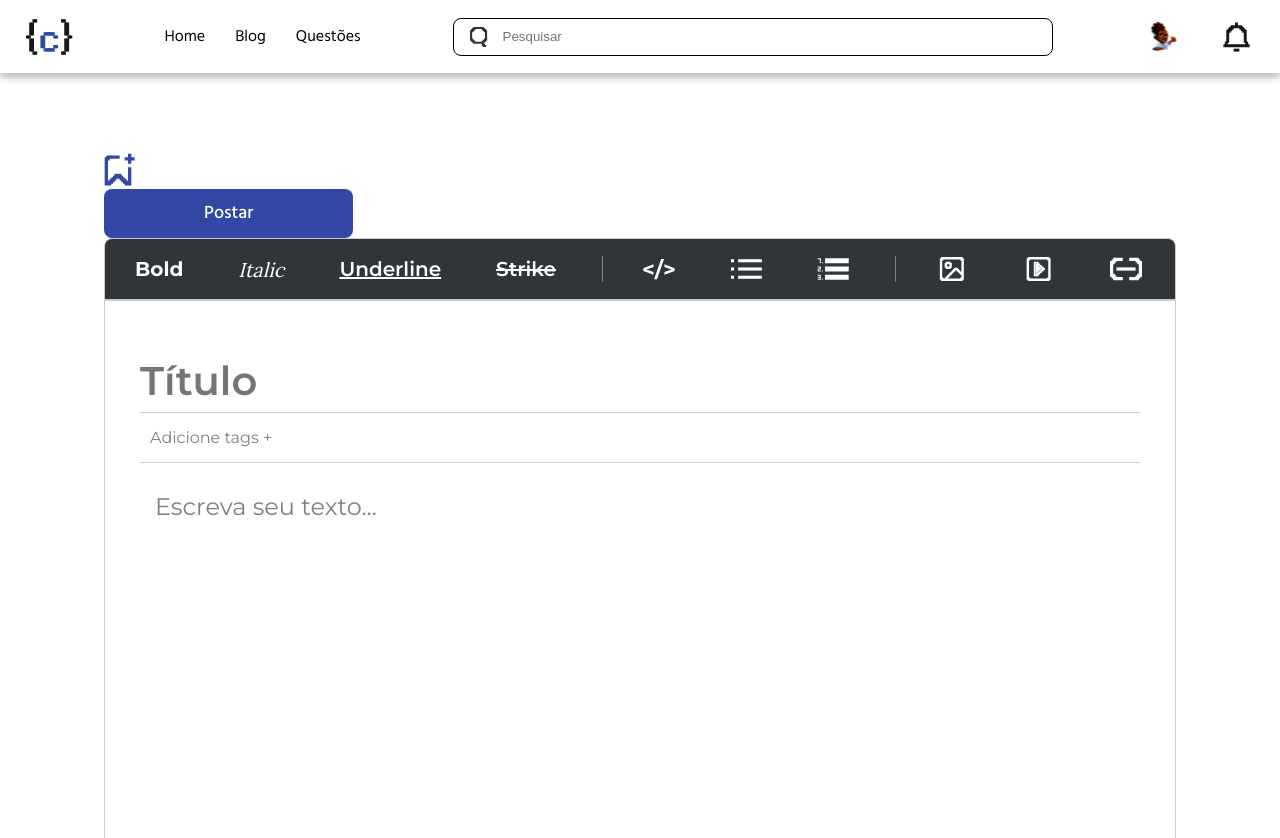
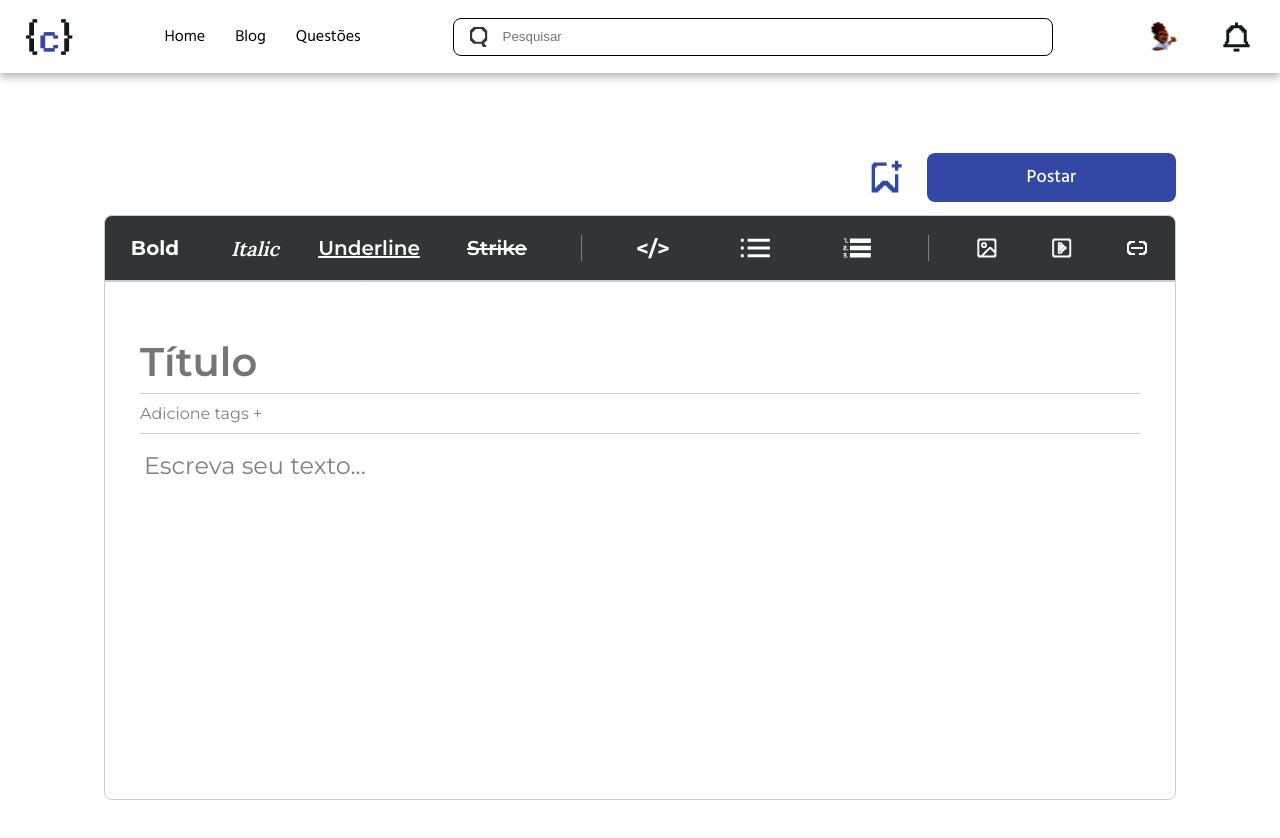
Before and after one commit to code-trouble/SD.Code-Trouble.Frontend, a React (Vite) app: page /test in a window 1280 px wide. Shown: the top 838 px of the page. Built offline with nearby package versions, Linux system fonts and the light colour scheme.

Commit message:
styling: kept styling the component, did many changes

```diff
--- a/src/styles/sass/components/PostWriter/_postWriter.scss
+++ b/src/styles/sass/components/PostWriter/_postWriter.scss
@@ -2,14 +2,29 @@
     width: 67em;
     margin: 80px auto;
     position: relative;
+
+    .submitArea {
+        display: flex;
+        justify-content: flex-end!important;
+
+        .submitButtons {
+            display: flex;
+            gap: 25px;
+            margin-bottom: 13px;
+        }
+    }
+
+    .ql-toolbar.ql-snow .ql-formats {
+        margin-right: 0px;
+    }
 
     .separator {
         display: inline-block;
         height: 26px;
         width: 1px;
         background-color: #808080;
-        margin-left: 26px;
-        margin-right: 35px;
+        margin-left: 20px;
+        margin-right: 20px;
         border-left: 1px solid transparent;
     }
 
@@ -18,25 +33,17 @@
         top: 0;
         z-index: 10;
         background-color: $onyx;
-        padding: 17px 25px !important;
+        padding: 0!important;
         border-top-left-radius: 8px;
         border-top-right-radius: 8px;
         display: flex;
         align-items: center;
-
+        overflow: hidden;
 
         .ql-formats {
             display: flex;
             justify-content: center;
 
-            :hover {
-                cursor: pointer;
-            }
-
-
-            > :not(:last-child) {
-                margin-right: 45px;
-            }
 
             button {
                 display: flex;
@@ -46,54 +53,116 @@
                 cursor: pointer;
                 background: none;
                 border: none;
-                width: fit-content;
+                position: relative;
                 font-family: $montserratFont;
+                height: 64px;
+            }
+            button:hover {
+                cursor: pointer;
+                background-color: rgba(217, 217, 217, 0.1);
+                color: white;
+            }
 
-                img {
-                    width: 32px;
-                    height: 24px;
-                }
+            button:hover {
+                cursor: pointer;
+                background-color: rgba(217, 217, 217, 0.1);
+                color: white;
+            }
+
+            button::after {
+                content: attr(data-tooltip); /* Use the data-tooltip attribute */
+                position: absolute;
+                bottom: 100%; /* Position the bubble above the button */
+                left: 50%;
+                transform: translateX(-50%);
+                background-color: rgba(217, 217, 217, 0.9);
+                color: white;
+                padding: 5px 10px;
+                border-radius: 5px;
+                font-size: 14px;
+                white-space: nowrap;
+                opacity: 0;
+                visibility: hidden;
+                transition: opacity 0.2s ease-in-out, visibility 0.2s ease-in-out;
+                z-index: 1000;
+            }
+
+            button:hover::after {
+                opacity: 1;
+                visibility: visible;
             }
 
             .ql-bold {
+                display: flex;
+                justify-content: center;
+                width: 100px;
                 font-weight: bold;
+
             }
 
             .ql-italic {
+                display: flex;
+                justify-content: center;
+                width: 100px;
                 font-family: $loraItalicFont;
                 font-style: italic;
+                font-weight: 600
             }
 
             .ql-underline {
+                display: flex;
+                justify-content: center;
+                width: 128px;
                 text-decoration: underline;
                 font-weight: 600;
             }
 
             .ql-strike {
+                display: flex;
+                justify-content: center;
+                width: 128px;
                 text-decoration: line-through;
                 font-weight: 600;
             }
         }
 
-        .ql-code-block,
-        .ql-list[value="bullet"],
-        .ql-list[value="ordered"],
         .ql-image,
         .ql-video,
         .ql-link {
-            color: white;
-            background: none;
-            border: none;
-            cursor: pointer;
             display: flex;
-            align-items: center;
             justify-content: center;
+            width: 75px;
+
+            img {
+                width: 20px;
+                height: 20px;
+            }
+        }
+
+        .ql-code-block {
+            display: flex;
+            justify-content: center;
+            width: 102px;
 
             img {
                 width: 32px;
                 height: 24px;
             }
         }
+
+
+        .ql-list[value="bullet"],
+        .ql-list[value="ordered"] {
+            display: flex;
+            justify-content: center;
+            width: 102px;
+
+            img {
+                width: 30px;
+                height: 20px;
+            }
+        }
+
     }
 
     .editor-container {
@@ -157,12 +226,6 @@
     }
 
     .editor-tags {
-        padding-left: 15px;
-        display: flex;
-        align-items: center;
-        margin-bottom: 15px;
-        gap: 20px;
-
         .tags-button-wrapper {
             position: relative;
         }
@@ -173,11 +236,12 @@
             width: fit-content;
             font-size: 16px;
             font-family: $montserratFont;
-            padding: 10px 0px;
+            padding: 5px 0px;
             border: none;
             background: white;
             color: gray;
             text-align: left;
+
             cursor: pointer;
 
             :hover {
@@ -194,7 +258,7 @@
     }
 
     .editor-area {
-        min-height: 700px;
+        min-height: 300px;
         height: auto;
         background-color: white;
         border: none!important;
@@ -204,6 +268,11 @@
         overflow: visible;
     }
 
+    .ql-editor {
+        padding: 0px;
+        overflow: hidden;
+    }
+
     .editor-area .ql-editor::before {
         content: attr(data-placeholder);
         color: gray;
@@ -211,27 +280,12 @@
         position: absolute;
         font-style: normal;
         pointer-events: none;
-        padding-left: -93px;
         font-size: 24px;
+        top: 0;
+        left: 4px;
     }
-
-
-
-
-    .submit-button {
-        display: block;
-        margin: 20px auto;
-        padding: 10px 20px;
-        font-size: 18px;
-        color: white;
-        background-color: #007bff;
-        border: none;
-        border-radius: 5px;
-        cursor: pointer;
-
-        &:hover {
-            background-color: #0056b3;
-        }
+    .editor-area .ql-editor:focus::before {
+        content: ''; /* Hide placeholder when the editor is focused */
     }
 
 
@@ -241,7 +295,8 @@
         align-items: center;
         border-top: 1px solid #ccc;
         border-bottom: 1px solid #ccc;
-        padding: 5px 10px;
+        padding: 5px 0px;
+        margin-bottom: 15px;
         background-color: white;
         overflow: visible;
         white-space: nowrap;
@@ -291,7 +346,7 @@
         align-items: center;
         gap: 10px;
         flex-wrap: wrap;
-        padding: 20px 0px;
+        padding: 10PX 0px;
     }
 
     .tag-list {
@@ -303,6 +358,7 @@
         align-items: center;
         gap: 15px;
         padding: 6px 14px;
+        margin-right: 10px;
     }
 
     .tag-item button {
```
